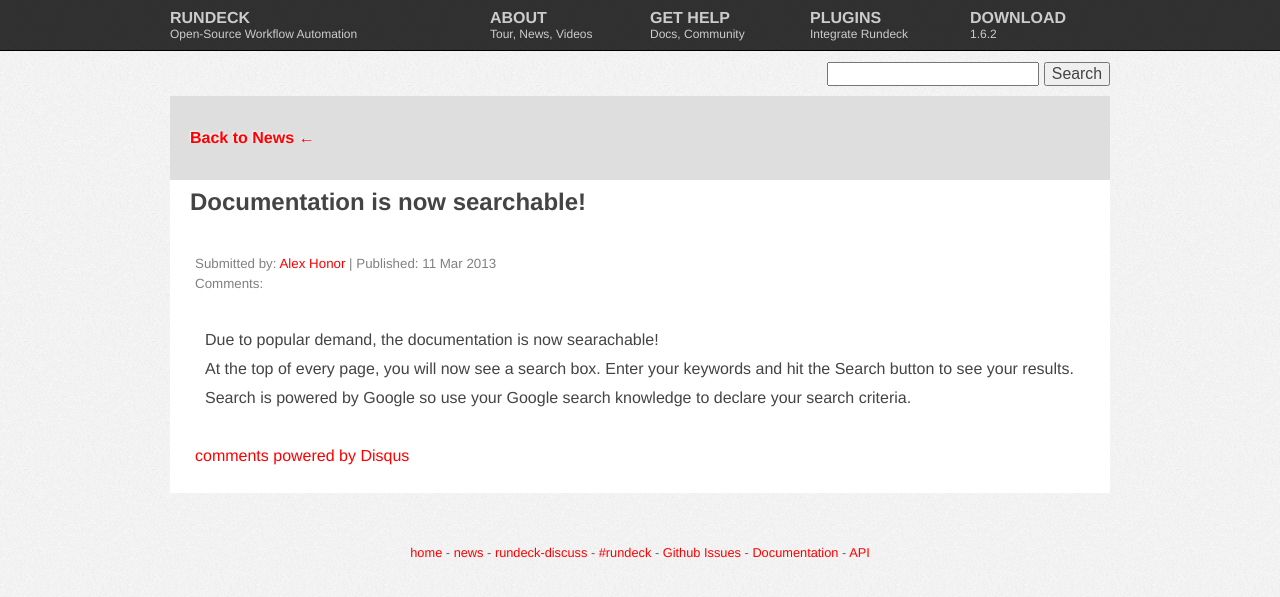
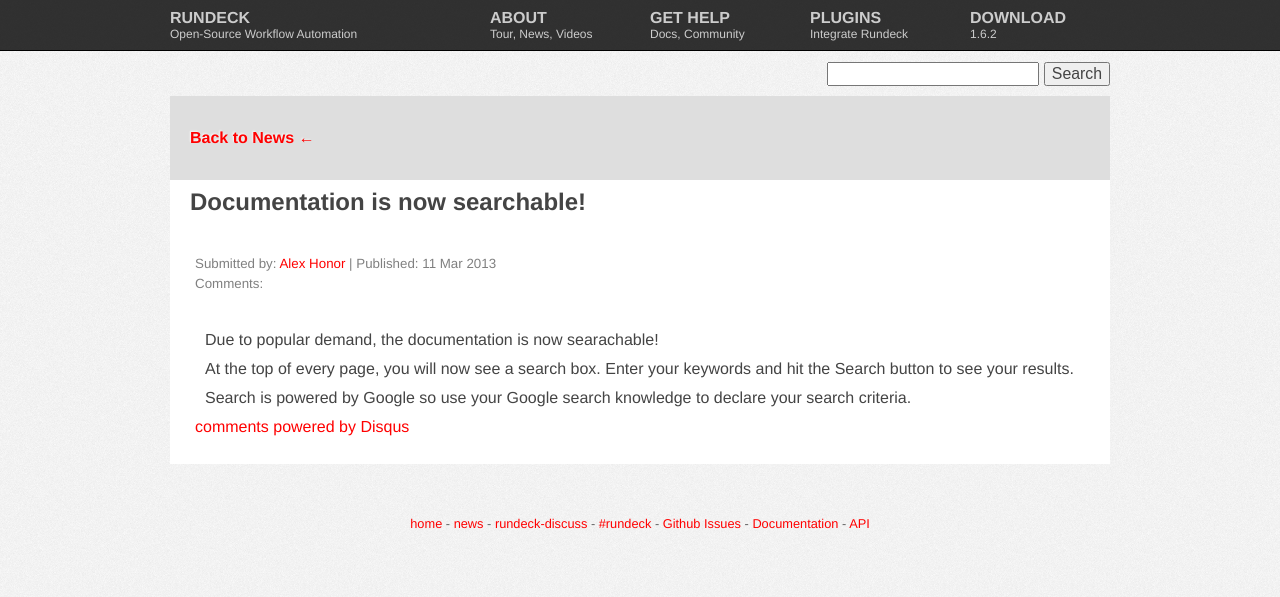
Before and after one commit to rundeck/rundeck-ghpages, a Jekyll site: the page built from news/_posts/2013-03-11-docs-now-searchable.md, in a window 1280 px wide. Shown: the top 597 px of the page. Built offline with Jekyll 4.4.1, drawn with Linux system fonts in a browser that asks for light colours; nearby versions of some CDN libraries; comment, search, counter and statistics services are not loaded.

Commit message:
Tweak news layout

```diff
--- a/_layouts/news.html
+++ b/_layouts/news.html
@@ -26,10 +26,11 @@
           <span style="color:#808080;font-size:smaller;">Submitted by: {{page.author}} | Published: {{page.date|date_to_string}}<br/>Comments: <a href="#disqus_thread"></a></span>
           <p>&nbsp;</p>
           <div class="desc">
-            <p> {{ page.content }}
-            </p>
 
-          <p>&nbsp;</p>
+            {{ content }}
+
+
+
 
 <!-- start disqus comments -->
 
```
